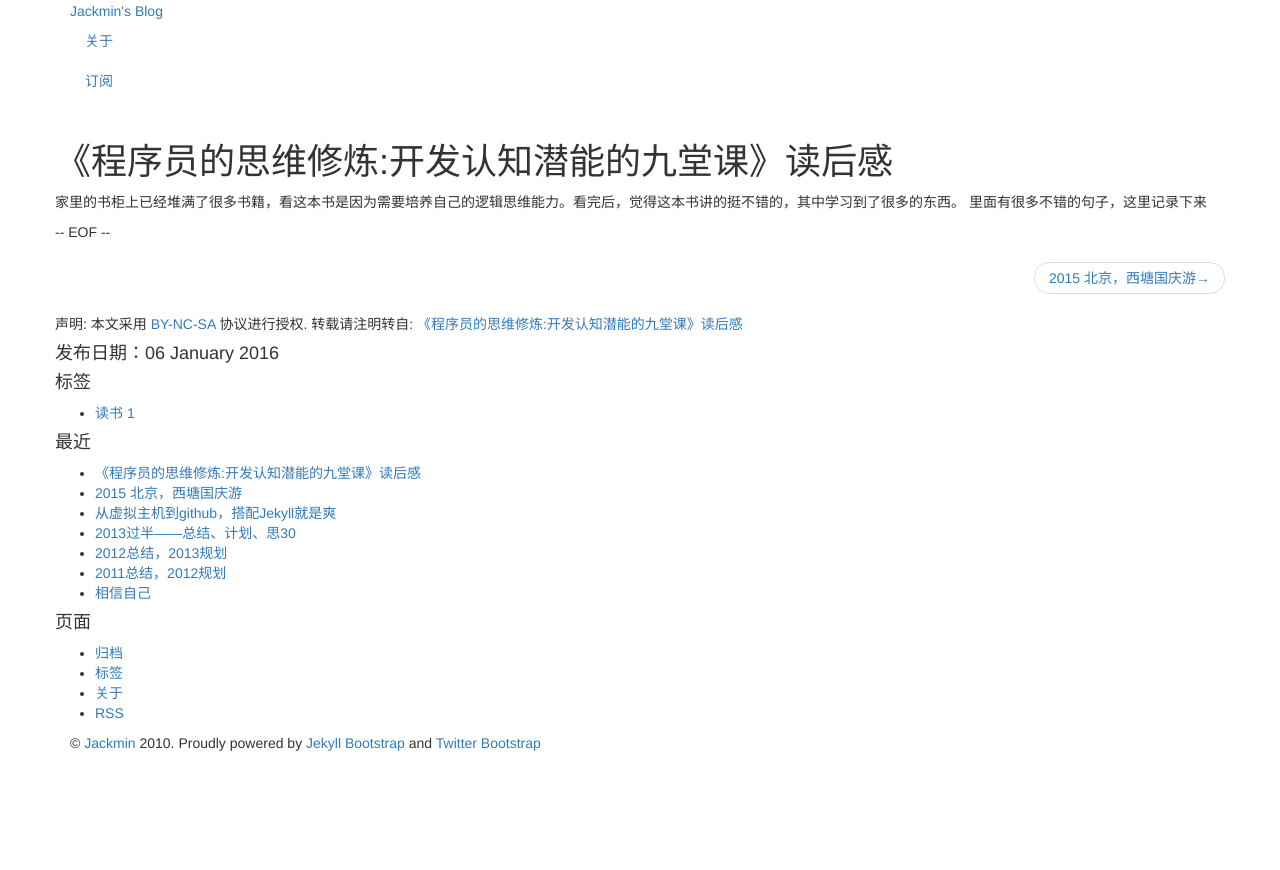
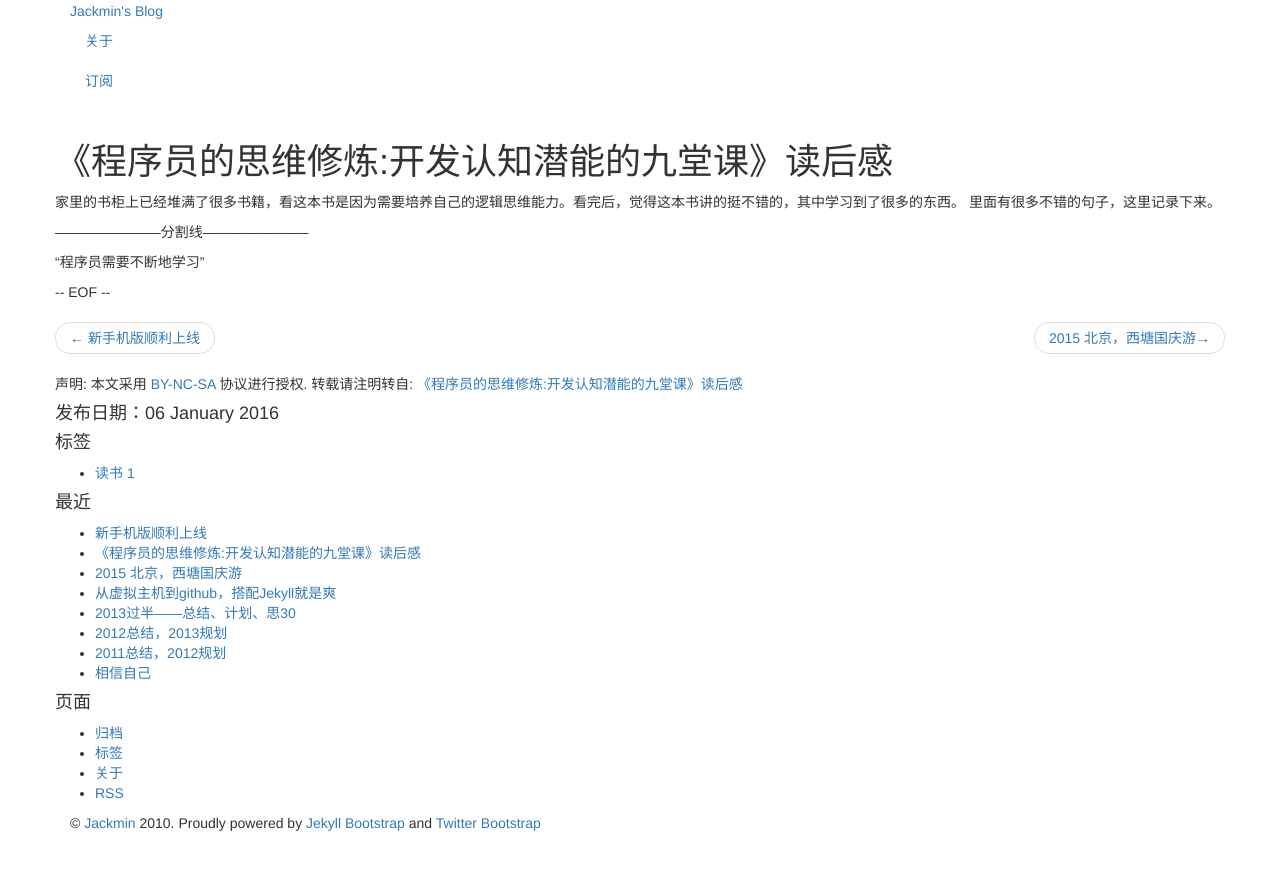
Before and after one commit to lmm19891114/lmm19891114.github.io, a Jekyll site: the page built from _posts/2016-01-06-read-the-program-book.md, in a window 1280 px wide. Shown: the top 870 px of the page. Built offline with Jekyll 4.4.1, drawn with Linux system fonts in a browser that asks for light colours; nearby versions of some CDN libraries; library files that are not in the unit come from our copies; comment, search, counter and statistics services are not loaded.

Commit message:
update the aticle

```diff
--- a/_posts/2016-01-06-read-the-program-book.md
+++ b/_posts/2016-01-06-read-the-program-book.md
@@ -9,4 +9,8 @@ tags: [读书]
 {% include JB/setup %}
 
 家里的书柜上已经堆满了很多书籍，看这本书是因为需要培养自己的逻辑思维能力。看完后，觉得这本书讲的挺不错的，其中学习到了很多的东西。
-里面有很多不错的句子，这里记录下来
+里面有很多不错的句子，这里记录下来。
+
+-----------------------分割线-----------------------
+
+"程序员需要不断地学习"
--- /dev/null
+++ b/_posts/2016-04-30-new-mobile.md
@@ -0,0 +1,11 @@
+---
+layout: post
+title: "新手机版顺利上线"
+modified:
+categories: Tech
+excerpt:
+tags: [Nodejs]
+---
+{% include JB/setup %}
+
+忙了将近一个月，手机版终于上线
```
